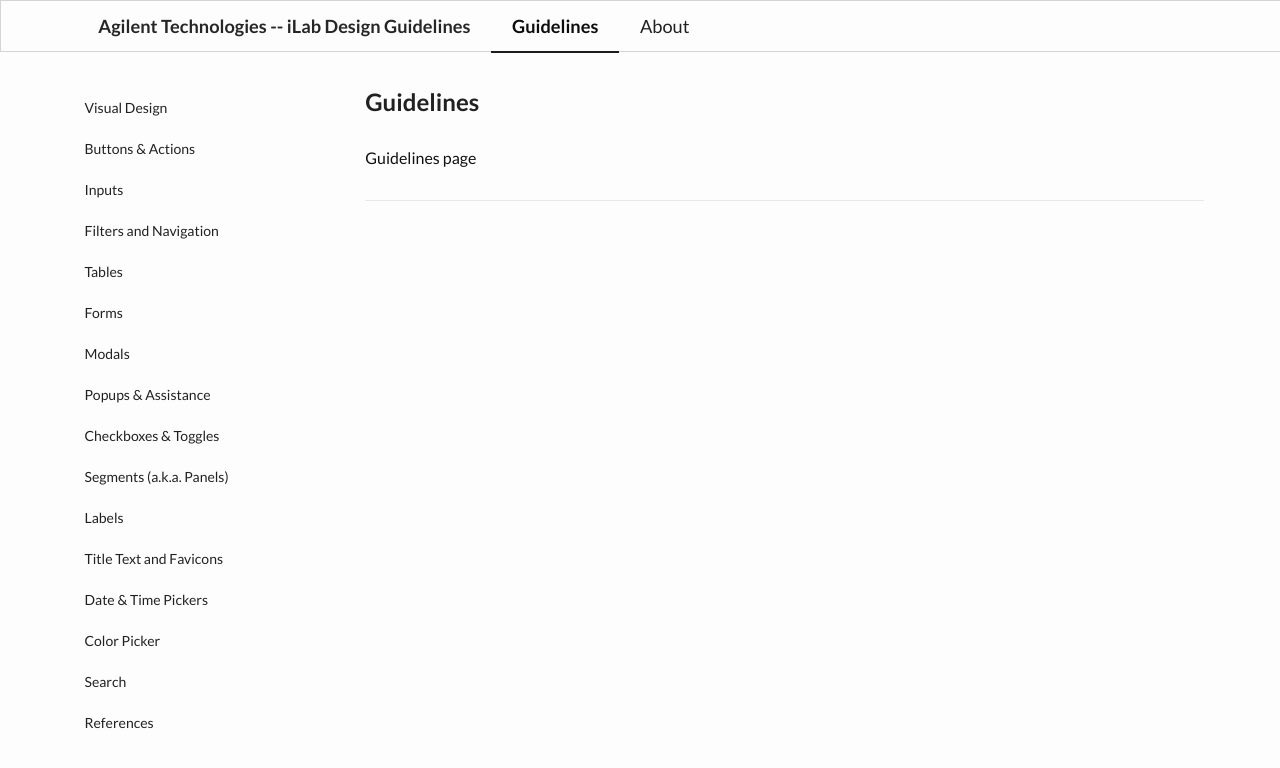
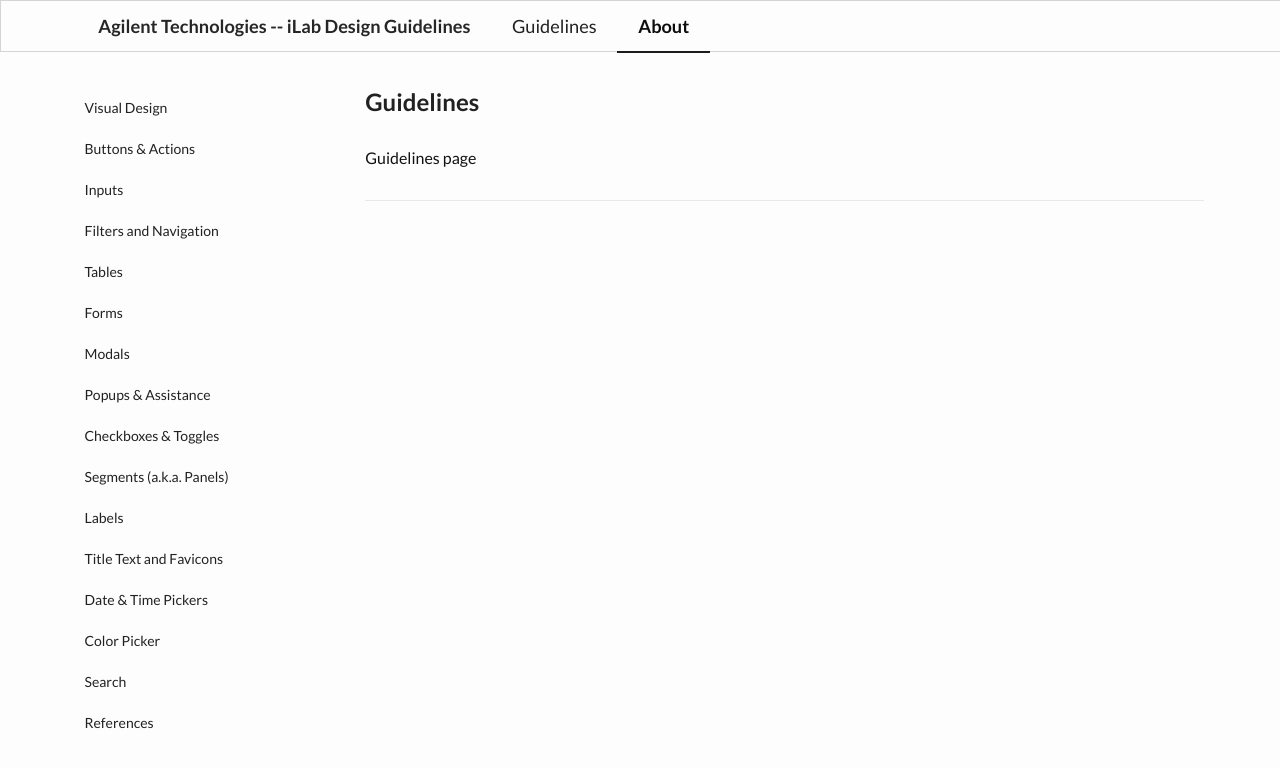
Before and after one commit to polycrystalline/ilab-design-guidelines, a Jekyll site: the page built from guidelines.md, in a window 1280 px wide. Shown: the top 768 px of the page. Built offline with Jekyll 4.4.1, drawn with Linux system fonts in a browser that asks for light colours; nearby versions of some CDN libraries.

Commit message:
Modify the header.

```diff
--- a/_includes/header.html
+++ b/_includes/header.html
@@ -1,9 +1,18 @@
 <div class="ui attached stackable secondary pointing menu">
   <div class="ui container">
       <a class="large header item" href="{{ site.baseurl }}/">{{ site.title }}</a>
-          {% assign pages_list = site.pages | sort:"order" %}
-          {% assign group = 'navigation' %}
-          {% include pages_list.html %}
+     {% if page.url == null or page.group == "section" %}
+      <a href="{{ site.baseurl }}/visual_design" class="item active">Guidelines</a></li>
+     {% else %}
+      <a href="{{ site.baseurl }}/visual_design" class="item">Guidelines</a></li>
+     {% endif %}
+
+     {% if page.group == "navigation" and page.title != "about" %}
+      <a href="{{ site.baseurl }}/about" class="item active">About</a></li>
+     {% else %}
+      <a href="{{ site.baseurl }}/about" class="item">About</a></li>
+     {% endif %}
+
     </div>
   </div>
 
```
